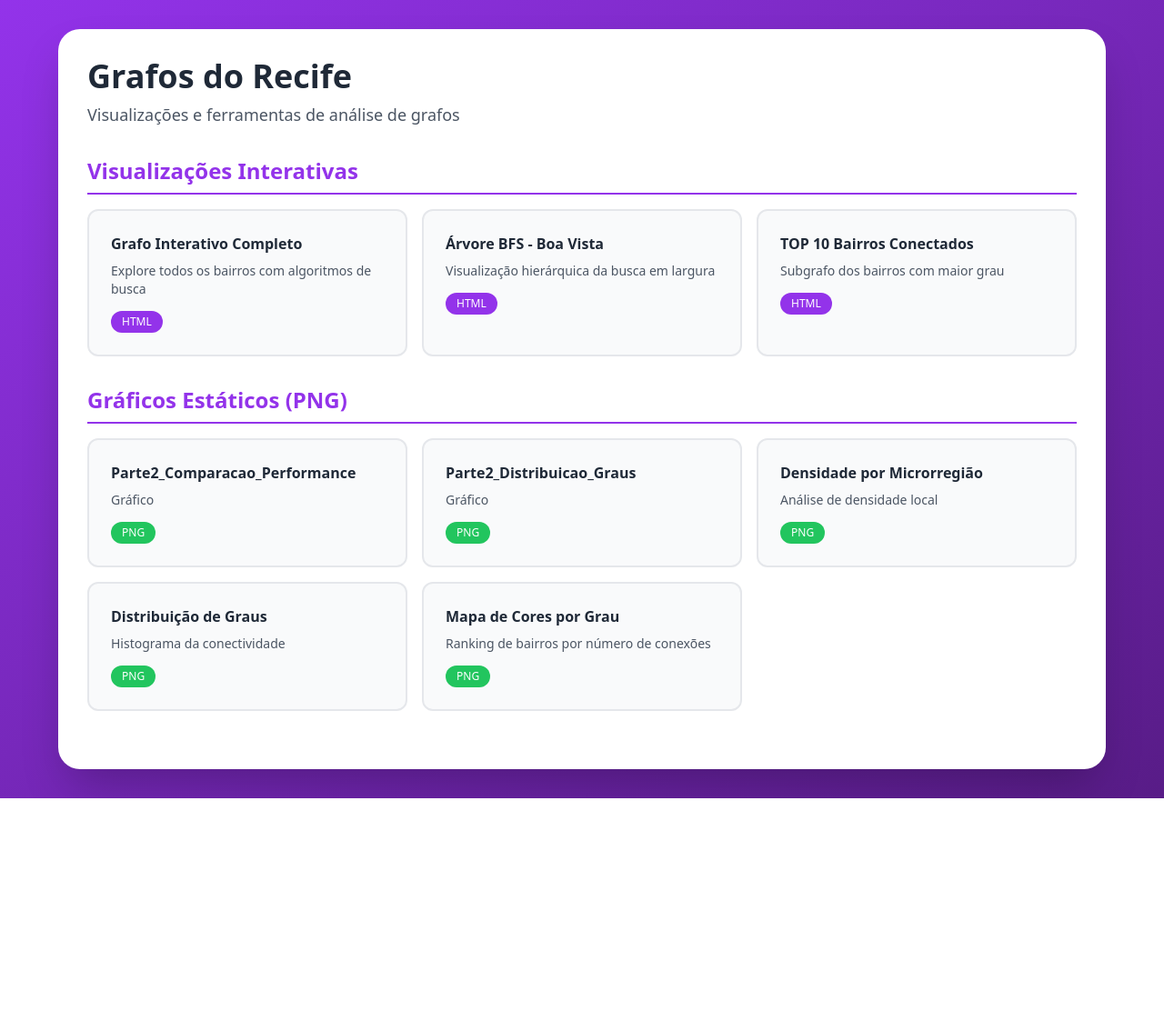
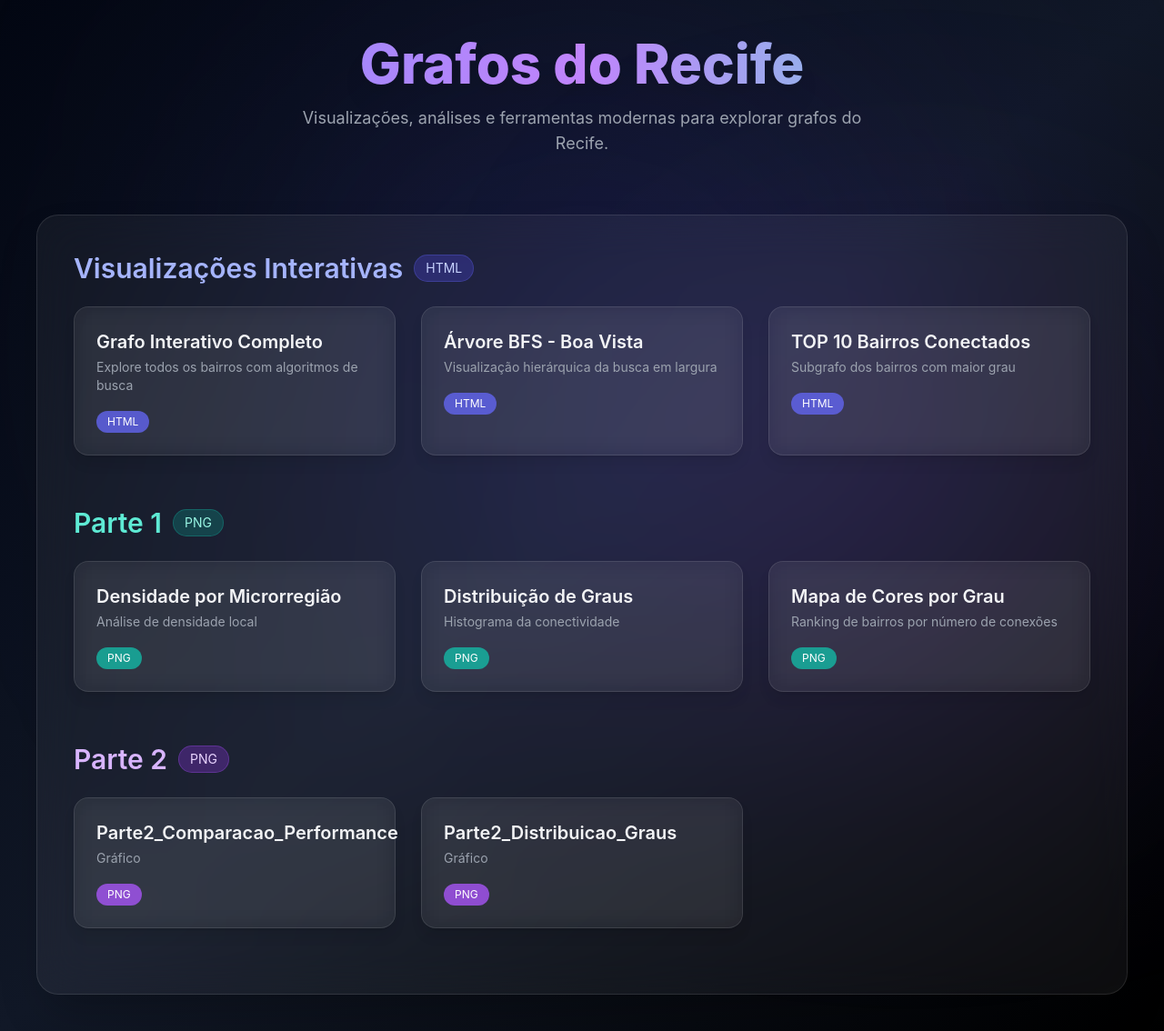
Before and after one commit to raf7525/trabalho-grafos, a Flask app: page / in a window 1280 px wide. Shown: the whole page at 91% size. Before the commit the page ends 878 px from the top, so only its background shows below. Run offline with Flask 3, Linux system fonts and the light colour scheme; some libraries are stand-ins or nearby versions.

Commit message:
commit bastante entusiasmado do novo dashboard

```diff
--- a/src/server.py
+++ b/src/server.py
@@ -36,13 +36,30 @@ def index():
         'desc': HTML_METADATA.get(f.name, ('', 'Visualização'))[1]}
         for f in sorted(OUT_DIR.glob('*.html'))
     ]
-    png_files = [
-        {'name': f.name, 'title': PNG_METADATA.get(f.name, (f.stem.title(), ''))[0],
-        'desc': PNG_METADATA.get(f.name, ('', 'Gráfico'))[1]}
-        for f in sorted(OUT_DIR.glob('*.png'))
-    ]
 
-    return render_template('index.html', html_files=html_files, png_files=png_files)
+    pngs = sorted(OUT_DIR.glob('*.png'))
+
+    parte1 = []
+    parte2 = []
+
+    for f in pngs:
+        item = {
+            'name': f.name,
+            'title': PNG_METADATA.get(f.name, (f.stem.title(), ''))[0],
+            'desc': PNG_METADATA.get(f.name, ('', 'Gráfico'))[1]
+        }
+
+        if f.name.lower().startswith('parte2'):
+            parte2.append(item)
+        else:
+            parte1.append(item)
+
+    return render_template(
+        'index.html',
+        html_files=html_files,
+        parte1=parte1,
+        parte2=parte2
+    )
 
 @app.route('/<path:filename>')
 def serve_static(filename):
--- a/src/solve.py
+++ b/src/solve.py
@@ -239,7 +239,7 @@ def run_part2_full_analysis(grafo: Grafo, output_dir: Path):
             })
         print(f"Bellman-Ford de {source} para {target} (pesos positivos) concluído em {time_bf:.6f}s.")
 
-    # --- NOVO: Teste de Bellman-Ford com Pesos Negativos e SEM Ciclo Negativo (Usando Grafo do Dataset) ---
+    #   Teste de Bellman-Ford com Pesos Negativos e SEM Ciclo Negativo (Usando Grafo do Dataset) ---
     print("\n--- Testando Bellman-Ford com pesos negativos (SEM ciclo) - Usando Grafo do Dataset ---")
     grafo_neg_weights_no_cycle = copy.deepcopy(grafo)
 
--- a/src/templates/index.html
+++ b/src/templates/index.html
@@ -1,48 +1,118 @@
 <!DOCTYPE html>
 <html lang="pt-BR">
 <head>
-    <meta charset="UTF-8">
-    <meta name="viewport" content="width=device-width, initial-scale=1.0">
+    <meta charset="UTF-8" />
+    <meta name="viewport" content="width=device-width, initial-scale=1.0" />
     <title>Grafos - Recife</title>
     <script src="https://cdn.tailwindcss.com"></script>
+
+    <style>
+        body {
+            font-family: "Inter", sans-serif;
+        }
+    </style>
 </head>
-<body class="bg-gradient-to-br from-purple-600 to-purple-900 min-h-screen p-8">
-    <div class="max-w-6xl mx-auto bg-white rounded-3xl shadow-2xl p-8">
-        <h1 class="text-4xl font-bold text-gray-800 mb-2">Grafos do Recife</h1>
-        <p class="text-gray-600 mb-8 text-lg">Visualizações e ferramentas de análise de grafos</p>
 
-        <section class="mb-8">
-            <h2 class="text-2xl font-semibold text-purple-600 border-b-2 border-purple-600 pb-2 mb-4">
-                Visualizações Interativas
-            </h2>
-            <div class="grid md:grid-cols-2 lg:grid-cols-3 gap-4">
+<body class="bg-gradient-to-br from-gray-950 via-gray-900 to-black min-h-screen p-10 text-gray-200">
+    <div class="fixed inset-0 pointer-events-none">
+        <div class="absolute top-20 left-1/2 -translate-x-1/2 w-[600px] h-[600px] bg-indigo-600/20 blur-[180px] rounded-full"></div>
+        <div class="absolute bottom-10 right-20 w-[400px] h-[400px] bg-purple-600/20 blur-[160px] rounded-full"></div>
+    </div>
+
+    <div class="relative max-w-7xl mx-auto">
+        <header class="mb-16 text-center">
+            <h1 class="text-6xl font-extrabold bg-gradient-to-r from-indigo-400 via-purple-400 to-teal-300 text-transparent bg-clip-text drop-shadow-xl">
+                Grafos do Recife
+            </h1>
+            <p class="text-gray-400 max-w-2xl mx-auto text-lg mt-4">
+                Visualizações, análises e ferramentas modernas para explorar grafos do Recife.
+            </p>
+        </header>
+
+        <!-- CARD WRAPPER -->
+        <div class="backdrop-blur-xl bg-white/5 border border-white/10 rounded-3xl shadow-2xl p-10">
+
+            <!-- VISUALIZAÇÕES -->
+            <section class="mb-14">
+                <div class="flex items-center gap-3 mb-6">
+                    <h2 class="text-3xl font-semibold text-indigo-300">Visualizações Interativas</h2>
+                    <span class="px-3 py-1 bg-indigo-600/30 text-indigo-200 text-sm rounded-full border border-indigo-500/30">
+                        HTML
+                    </span>
+                </div>
+
+                <div class="grid md:grid-cols-2 lg:grid-cols-3 gap-7">
                     {% for file in html_files %}
                     <a href="/{{ file.name }}"
-                   class="block bg-gray-50 border-2 border-gray-200 rounded-xl p-6 hover:border-purple-600 hover:shadow-lg transition-all hover:-translate-y-1">
-                    <h3 class="font-semibold text-gray-800 mb-2">{{ file.title }}</h3>
-                    <p class="text-sm text-gray-600 mb-3">{{ file.desc }}</p>
-                    <span class="inline-block bg-purple-600 text-white text-xs px-3 py-1 rounded-full">HTML</span>
+                        class="group block bg-white/5 backdrop-blur-md border border-white/10 rounded-2xl p-6 transition-all shadow-lg hover:border-indigo-400/40 hover:shadow-indigo-500/20 hover:-translate-y-1">
+
+                        <h3 class="text-xl font-semibold text-gray-100 mb-1 group-hover:text-indigo-300">
+                            {{ file.title }}
+                        </h3>
+                        <p class="text-gray-400 text-sm mb-4">{{ file.desc }}</p>
+                        <span class="inline-block bg-indigo-500/80 text-white text-xs px-3 py-1 rounded-full">
+                            HTML
+                        </span>
                     </a>
                     {% endfor %}
                 </div>
             </section>
 
-        <section class="mb-8">
-            <h2 class="text-2xl font-semibold text-purple-600 border-b-2 border-purple-600 pb-2 mb-4">
-                Gráficos Estáticos (PNG)
-            </h2>
-            <div class="grid md:grid-cols-2 lg:grid-cols-3 gap-4">
-                {% for file in png_files %}
+            {% if parte1 %}
+            <section class="mb-14">
+                <div class="flex items-center gap-3 mb-6">
+                    <h2 class="text-3xl font-semibold text-teal-300">Parte 1</h2>
+                    <span class="px-3 py-1 bg-teal-600/30 text-teal-200 text-sm rounded-full border border-teal-500/30">
+                        PNG
+                    </span>
+                </div>
+
+                <div class="grid md:grid-cols-2 lg:grid-cols-3 gap-7">
+                    {% for file in parte1 %}
                     <a href="/{{ file.name }}" target="_blank"
-                   class="block bg-gray-50 border-2 border-gray-200 rounded-xl p-6 hover:border-purple-600 hover:shadow-lg transition-all hover:-translate-y-1">
-                    <h3 class="font-semibold text-gray-800 mb-2">{{ file.title }}</h3>
-                    <p class="text-sm text-gray-600 mb-3">{{ file.desc }}</p>
-                    <span class="inline-block bg-green-500 text-white text-xs px-3 py-1 rounded-full">PNG</span>
+                        class="group block bg-white/5 backdrop-blur-md border border-white/10 rounded-2xl p-6 transition-all shadow-lg hover:border-teal-400/40 hover:shadow-teal-500/20 hover:-translate-y-1">
+
+                        <h3 class="text-xl font-semibold text-gray-100 mb-1 group-hover:text-teal-300">
+                            {{ file.title }}
+                        </h3>
+                        <p class="text-gray-400 text-sm mb-4">{{ file.desc }}</p>
+                        <span class="inline-block bg-teal-500/80 text-white text-xs px-3 py-1 rounded-full">
+                            PNG
+                        </span>
                     </a>
                     {% endfor %}
                 </div>
             </section>
+            {% endif %}
 
+            {% if parte2 %}
+            <section class="mb-8">
+                <div class="flex items-center gap-3 mb-6">
+                    <h2 class="text-3xl font-semibold text-purple-300">Parte 2</h2>
+                    <span class="px-3 py-1 bg-purple-600/30 text-purple-200 text-sm rounded-full border border-purple-500/30">
+                        PNG
+                    </span>
+                </div>
+
+                <div class="grid md:grid-cols-2 lg:grid-cols-3 gap-7">
+                    {% for file in parte2 %}
+                    <a href="/{{ file.name }}" target="_blank"
+                        class="group block bg-white/5 backdrop-blur-md border border-white/10 rounded-2xl p-6 transition-all shadow-lg hover:border-purple-400/40 hover:shadow-purple-500/20 hover:-translate-y-1">
+
+                        <h3 class="text-xl font-semibold text-gray-100 mb-1 group-hover:text-purple-300">
+                            {{ file.title }}
+                        </h3>
+                        <p class="text-gray-400 text-sm mb-4">{{ file.desc }}</p>
+                        <span class="inline-block bg-purple-500/80 text-white text-xs px-3 py-1 rounded-full">
+                            PNG
+                        </span>
+                    </a>
+                    {% endfor %}
+                </div>
+            </section>
+            {% endif %}
+
+        </div>
     </div>
 </body>
 </html>
```
Lines whose indentation alone changed are shown as unchanged.
